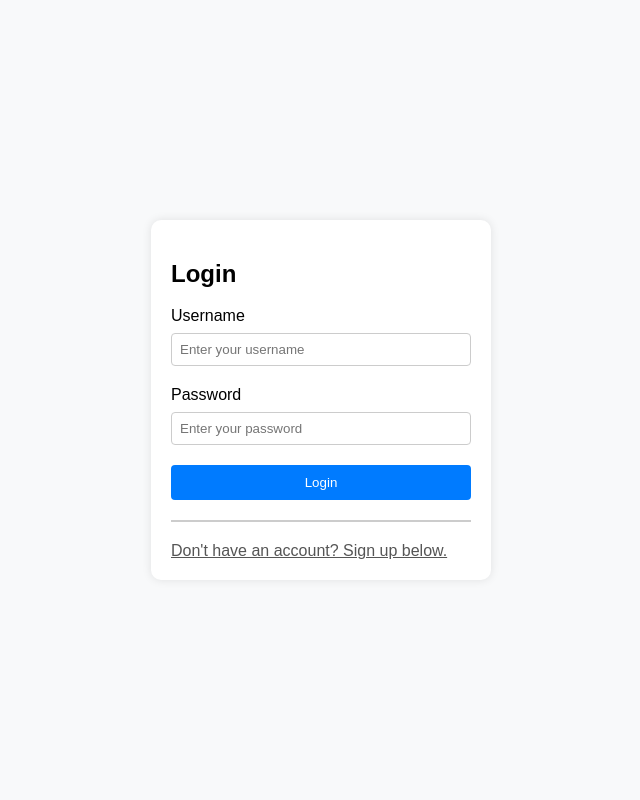
After one commit to happy-kitty0821/VulnerableCodes, a Django app: page /customerLogin/ in a window 1280 px wide. The commit adds this page. Shown: the whole page, without its empty margins (319-959 px from the left). Run offline with Django 4.2, Linux system fonts and the light colour scheme.

Commit message:
made client side login page vulnerable to sqli

```diff
--- a/LoginSQLi/Login/settings.py
+++ b/LoginSQLi/Login/settings.py
@@ -26,7 +26,7 @@ SECRET_KEY = 'django-insecure-2a$)s9nfg=+y+et^ma!by_h5^(7rj2-ei071@)7y=$h6#x_0sl
 DEBUG = True
 
 
-ALLOWED_HOSTS = ["localhost", "192.168.1.68", "0.0.0.0"]
+ALLOWED_HOSTS = ["localhost", '127.0.0.1', "192.168.1.68", "0.0.0.0", "192.168.42.126"]
 
 
 # Application definition
--- a/LoginSQLi/Login/urls.py
+++ b/LoginSQLi/Login/urls.py
@@ -26,4 +26,8 @@ urlpatterns = [
     path('feedbacks/', views.feedbacks, name='feedbacks'),
     path('login/', views.login, name='login'),
     path('feedbacks/login', views.login, name='login'),
+    path('customerLogin/', views.customerLogin, name='customerLogin'),
+    path('customerLogin/customerReg', views.customerReg, name='customerReg'),
+    path('products/moreproducts/login', views.login, name='login'),
+    path('products/login', views.login, name='login')
 ]
--- /dev/null
+++ b/LoginSQLi/loginapp/templates/customerLogin.html
@@ -0,0 +1,129 @@
+<!DOCTYPE html>
+<html lang="en">
+
+<head>
+    <meta charset="UTF-8">
+    <meta name="viewport" content="width=device-width, initial-scale=1.0">
+    <script src="https://code.jquery.com/jquery-3.6.4.min.js"></script>
+    <title>Login Page</title>
+
+    <style>
+        body {
+            font-family: Arial, sans-serif;
+            display: flex;
+            align-items: center;
+            justify-content: center;
+            height: 100vh;
+            margin: 0;
+            background-color: #f8f9fa;
+        }
+
+        .login-container {
+            width: 300px;
+            padding: 20px;
+            border-radius: 10px;
+            box-shadow: 0 0 10px rgba(0, 0, 0, 0.1);
+            background-color: #fff;
+        }
+
+        .form-group {
+            margin-bottom: 20px;
+        }
+
+        label {
+            display: block;
+            margin-bottom: 8px;
+        }
+
+        input {
+            width: 100%;
+            padding: 8px;
+            box-sizing: border-box;
+            border: 1px solid #ccc;
+            border-radius: 4px;
+        }
+
+        button {
+            width: 100%;
+            padding: 10px;
+            background-color: #007bff;
+            color: #fff;
+            border: none;
+            border-radius: 4px;
+            cursor: pointer;
+        }
+
+        button:hover {
+            background-color: #0056b3;
+        }
+
+        hr {
+            margin: 20px 0;
+            border: 1px solid #ccc;
+        }
+
+        .signup-message {
+            text-align: center;
+            color: #555;
+        }
+    </style>
+</head>
+
+<body>
+    <div class="login-container">
+        <h2>Login</h2>
+        <form id="loginForm" method="post" action="{% url 'customerLogin'%}">
+            {% csrf_token %}
+            <div class="form-group">
+                <label for="loginUsername">Username</label>
+                <input type="text" id="loginUsername" name="custusername" placeholder="Enter your username" required>
+            </div>
+            <div class="form-group">
+                <label for="loginPassword">Password</label>
+                <input type="password" id="loginPassword" name="custpassword" placeholder="Enter your password"
+                    required>
+            </div>
+            <button type="submit">Login</button>
+        </form>
+
+        <hr>
+
+        <a class="signup-message" href="customerReg">Don't have an account? Sign up below.</a>
+    </div>
+    <script>
+        document.getElementById('loginForm').addEventListener('submit', function (event) {
+            event.preventDefault();
+
+            // Collect form data
+            var formData = new FormData(this);
+
+            // Make an AJAX request to the server
+            $.ajax({
+                type: 'POST',
+                url: '{% url "customerLogin" %}',
+                data: formData,
+                processData: false,
+                contentType: false,
+                success: function (response) {
+                    // Response from the server
+                    console.log('Response:', response);
+
+                    //if (response.success) {
+                        // Display success message
+                      //  alert('Login successful');}
+                    if (response.False){
+                        // Display failure message
+                        alert('Login failed. ' + response.message);
+                    }
+                },
+                error: function (xhr, status, error) {
+                    // Handle error
+                    console.error('Error:', status, error);
+                }
+            });
+        });
+
+    </script>
+</body>
+
+</html>
--- a/LoginSQLi/loginapp/templates/index.html
+++ b/LoginSQLi/loginapp/templates/index.html
@@ -52,7 +52,7 @@
               <!-- Dropdown menu -->
               <div class="dropdown-menu" aria-labelledby="navbarDropdown">
                 <a class="dropdown-item" href="login">Admin</a>
-                <a class="dropdown-item" href="#">Customer</a>
+                <a class="dropdown-item" href="customerLogin">Customer</a>
               </div>
             </li>
             <li><a href="feedbacks">Feedback</a></li>
--- a/LoginSQLi/loginapp/templates/login.html
+++ b/LoginSQLi/loginapp/templates/login.html
@@ -3,7 +3,7 @@
 <head>
     <meta charset="UTF-8">
     <meta name="viewport" content="width=device-width, initial-scale=1.0">
-    <title>Login</title>
+    <title>Admin Login</title>
     <style>
         body {
             font-family: Arial, sans-serif;
@@ -58,7 +58,7 @@
 <body>
     <form method="post" action="{% url 'login' %}">
         {% csrf_token %}
-        <h2>Login</h2>
+        <h2>Login ad Admin</h2>
         {% if error %}
             <p class="error">{{ error }}</p>
         {% endif %}
--- a/LoginSQLi/loginapp/views.py
+++ b/LoginSQLi/loginapp/views.py
@@ -4,7 +4,8 @@ from django.contrib import messages
 from django.shortcuts import render
 from .models import User
 from django.db import connection
-
+from django.http import HttpResponse
+from django.http import JsonResponse
 # Create your views here.
 def homePage(request):
     return render(request, 'index.html')
@@ -16,24 +17,105 @@ def moreProducts(request):
     return render(request, 'moreproducts.html')
 
 
+
+# def login(request):
+#     if request.method == 'POST':
+#         input_username = request.POST.get('username')
+#         input_password = request.POST.get('password')
+#         username = input_username
+#         password = input_password
+#         print(f"username : {username} and password : {password}")
+
+#         # Vulnerable SQLite query with string interpolation
+#         query = f"SELECT * FROM auth_user WHERE username = '{username}' AND password = '{password}'"
+#         print(f"SQL query: {query}")
+
+#         # Execute the vulnerable query
+#         with connection.cursor() as cursor:
+#             cursor.execute(query)
+#             result = cursor.fetchall()
+#             print(f"result: {result}")
+
+#         if result:
+#             # Fetch all users from the User model
+#             users = User.objects.all()
+#             # Authentication successful (for educational purposes only!)
+#             return render(request, 'admin.html', {'user': result[0], 'users': users})
+#         else:
+#             # Authentication failed
+#             return HttpResponse('<h1>Username or password failed</h1>')
+
+#     return render(request, 'login.html')
+
 def login(request):
     if request.method == 'POST':
-        input_username = request.POST['username']
-        input_password = request.POST['password']
-        username = input_username
-        password = input_password
-        print(f"username : {username} and password : {password}")
-        # Vulnerable SQLite query with string interpolation
-        query = f"SELECT * FROM auth_user WHERE username = '{username}' AND password = '{password}'"
-        print(f"SQL query: {query}")
+        input_username = request.POST.get('username')
+        input_password = request.POST.get('password')
+
+        # Intentionally vulnerable SQL query (for educational purposes only!)
+        query = f"SELECT * FROM auth_user WHERE username = '{input_username}' AND password = '{input_password}'"
+
+        # Execute the vulnerable query
+        with connection.cursor() as cursor:
+            cursor.execute(query)
+            result = cursor.fetchall()
+
+        if result:
+            return render(request, 'admin.html', {'user': result[0]})
+        else:
+            #authentication failed
+            return HttpResponse('<h1>Username or password failed</h1>')
+
+    return render(request, 'login.html')
+
+def customerLogin(request):
+    if request.method == 'POST':
+        username = request.POST.get('custusername')
+        password = request.POST.get('custpassword')
+        print(f"username: {username} and password:{password}")
+        query = f"SELECT * FROM loginapp_user WHERE username = '{username}' AND password = '{password}'"
+        print(f"sql query for customer login is {query}")
         # Execute the vulnerable query
         with connection.cursor() as cursor:
             cursor.execute(query)
             result = cursor.fetchall()
             print(f"result: {result}")
+        if result:
+            return render(request, 'customer.html', {'user': result[0]})
+        else:
+            # Authentication failed
+             return JsonResponse({'success': False, 'message': 'Invalid credentials'})
+    return render(request, 'customerLogin.html')
 
-        return render(request, 'results.html', {'result': result})
-    return render(request, 'login.html')
+
+def customerReg(request):
+    if request.method == 'POST':
+        username = request.POST.get('username')
+        email = request.POST.get('email')
+        contact = request.POST.get('contact')
+        password = request.POST.get('password')
+        print(f"user registration credentials 1. Username {username} 2. Password:{password}")
+        # Check if the username is already taken
+        if User.objects.filter(username=username).exists():
+            return render(request, 'customerReg.html', {'error': 'Username already taken'})
+        # Check if the email is already registered
+        if User.objects.filter(email=email).exists():
+            return render(request, 'customerReg.html', {'error': 'Email already registered'})
+        # Check if the contact is already registered
+        if User.objects.filter(contact=contact).exists():
+            return render(request, 'customerReg.html', {'error': 'Contact already registered'})
+        # If no duplicates found, create and save the new customer
+        new_customer = User(
+            username=username,
+            email=email,
+            contact=contact,
+            password=password
+        )
+        new_customer.save()
+
+        return redirect('customerLogin')  # Redirect to the login page after successful registration
+
+    return render(request, 'customerReg.html')
 
 def feedbacks(request):
     if request.method == 'POST':
```
Also changed, not shown: LoginSQLi/loginapp/models.py (+7 -1 lines), LoginSQLi/loginapp/templates/admin.html (added, +171 -0 lines), LoginSQLi/loginapp/templates/customer.html (added, +14 -0 lines), LoginSQLi/loginapp/templates/customerReg.html (added, +110 -0 lines), LoginSQLi/loginapp/templates/moreproducts.html (+27 -3 lines), LoginSQLi/loginapp/templates/results.html (deleted, +0 -45 lines), convertUbuntu.txt (added, +24 -0 lines), LoginSQLi/db.sqlite3, LoginSQLi/loginapp/migrations/0003_user_contact_user_email_alter_feedbacks_contact.py (added).
